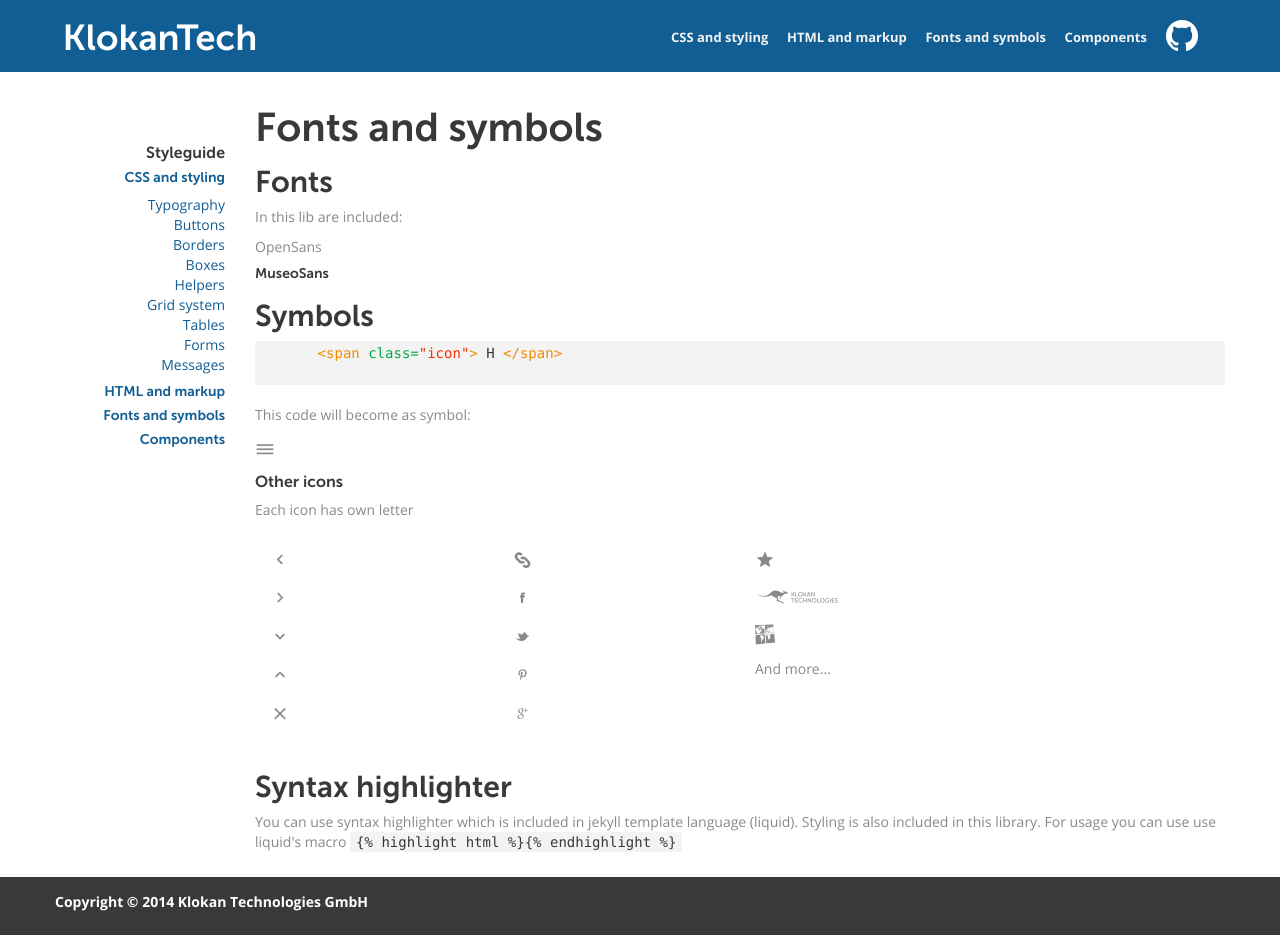
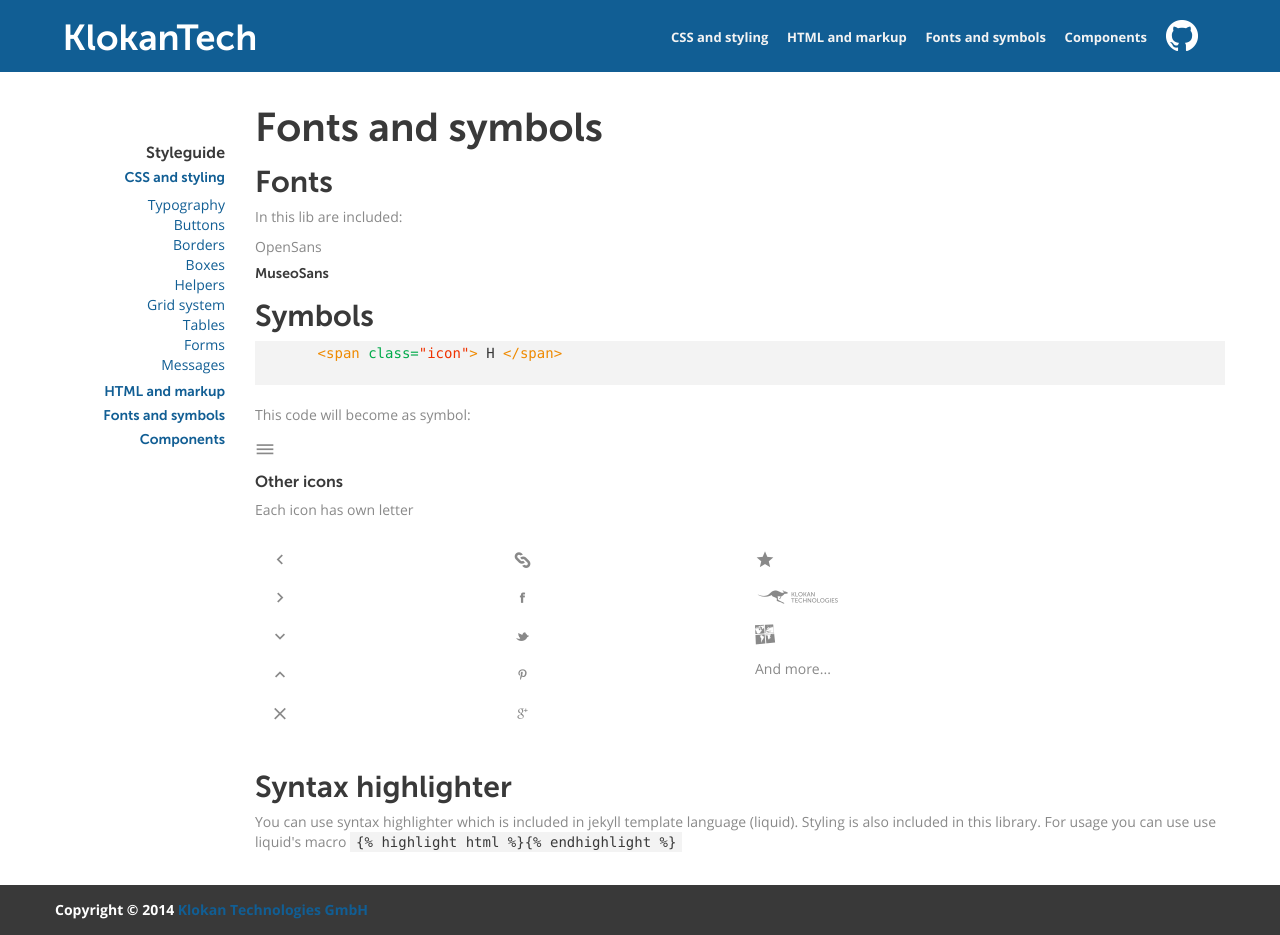
Before and after one commit to klokantech/styles, a Jekyll site: the page built from fonts.html, in a window 1280 px wide and 935 px high. Built offline with Jekyll 4.4.1, drawn with Linux system fonts in a browser that asks for light colours.

Commit message:
Minor footer fixes

```diff
--- a/_sass/_base.scss
+++ b/_sass/_base.scss
@@ -37,7 +37,7 @@ html, body {
   position: relative;
 
   a{
-    color: $footer-color;
+    color: $footer-link-color;
     &:hover{
       color: $footer-link-hover-color;
       text-decoration: $footer-link-hover-decoration;
--- a/_sass/_buttons.scss
+++ b/_sass/_buttons.scss
@@ -39,7 +39,7 @@
 .btns{
   display: inline-block;
 
-  a{
+  a, li{
     background-color: $btns-bg-color;
     padding: $btns-pads;
     display: table-cell;
@@ -59,7 +59,7 @@
       border-bottom-right-radius: $btns-radius;
     }
 
-    &:hover, &.open, &:focus{
+    &:hover, &.open, &:focus, &.active{
       background-color: $btns-hover-bg;
       color: $btns-hover-color;
       text-decoration: none;
--- a/_sass/_variables.scss
+++ b/_sass/_variables.scss
@@ -204,8 +204,8 @@ $navside-item-padding: 20px;
 /* Sticky footer */
 $footer-color: #ffffff;
 $footer-color-bg: $color-gray-dark;
-$footer-link-color: #ffffff;
+$footer-link-color: $color-primary;
 $footer-link-hover-color: lighten($color-primary, 10%);
 $footer-link-hover-decoration: none;
-$footer-height: 58px;
+$footer-height: 50px;
 $footer-fontweight: bold;
```
